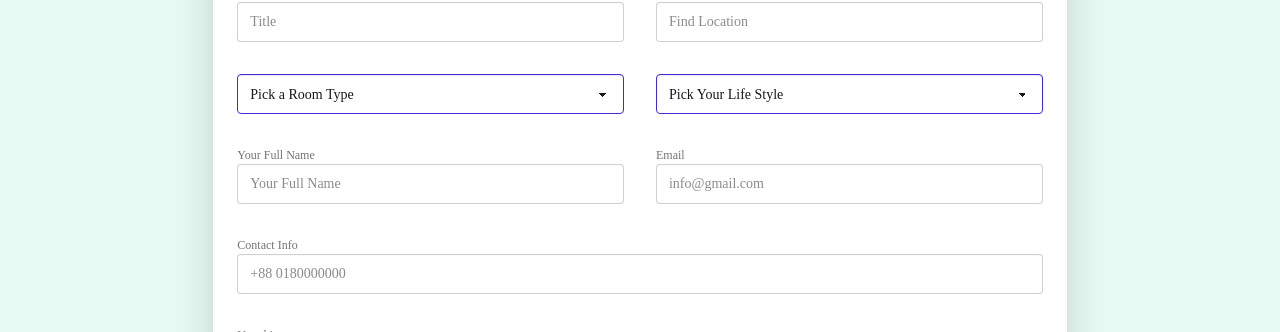
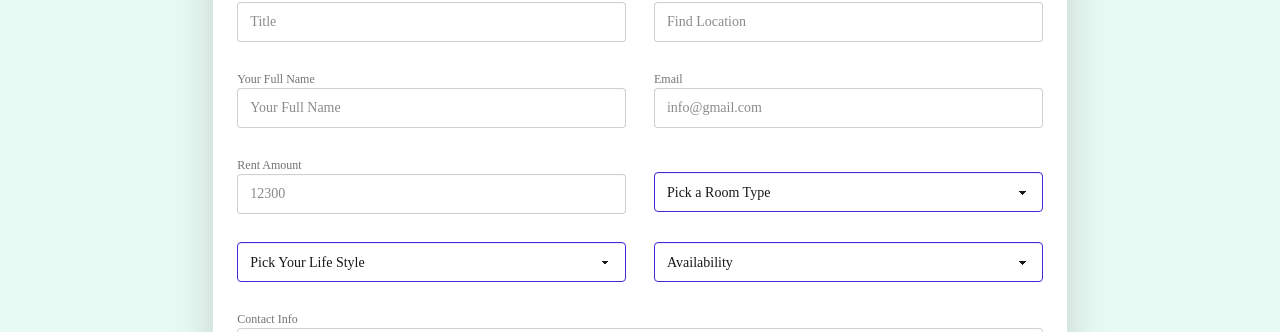
Before and after one commit to Arifuzzaman01/roommate-finder, a React (Vite) app: page /add-to-find in a window 1280 px wide. Shown: the part 224-556 px from the top of the page. Built offline with nearby package versions, Linux system fonts and the light colour scheme; no server answers.

Commit message:
add-to-find done

```diff
--- a/src/pages/AddToFind.jsx
+++ b/src/pages/AddToFind.jsx
@@ -1,10 +1,14 @@
-import React from "react";
+import React, { useContext } from "react";
 import { useState } from "react";
 import Swal from "sweetalert2";
+import { AuthContext } from "../Layout/AuthProvider";
 
 const AddToFind = () => {
+  const { user } = useContext(AuthContext);
   const [roomType, setRoomType] = useState("");
   const [lifestyle, setLifeStyle] = useState("");
+  const [available, setAvailable] = useState("");
+  console.log(user);
   const handleChange = (e) => {
     e.preventDefault();
     setRoomType(e.target.value);
@@ -13,12 +17,16 @@ const AddToFind = () => {
     e.preventDefault();
     setLifeStyle(e.target.value);
   };
+  const handleAvailable = (e) => {
+    e.preventDefault();
+    setAvailable(e.target.value);
+  };
   const handleAddToFind = (e) => {
     e.preventDefault();
     // console.log(roomType, lifestyle);
     const form = e.target;
     const formData = new FormData(form);
-    const { name, email, location, details, title, contact } =
+    const { name, email, location, details, title, contact, amount } =
       Object.fromEntries(formData);
 
     const postedData = {
@@ -28,8 +36,10 @@ const AddToFind = () => {
       roomType,
       lifestyle,
       contact,
+      amount,
       location,
       details,
+      available,
     };
     fetch("http://localhost:3000/users", {
       method: "POST",
@@ -43,12 +53,16 @@ const AddToFind = () => {
         // console.log(data);
 
         Swal.fire({
-          position: "top-end",
+          position: "top",
           icon: "success",
           title: "Your work has been saved",
           showConfirmButton: false,
           timer: 1500,
         });
+        e.target.reset();
+        setRoomType("");
+        setLifeStyle("");
+        setAvailable("");
       });
   };
   return (
@@ -60,7 +74,7 @@ const AddToFind = () => {
           </h1>
           <form
             onSubmit={handleAddToFind}
-            className="fieldset grid grid-cols-1 md:grid-cols-2 gap-8"
+            className="fieldset flex flex-col md:grid grid-cols-2 gap-7 "
           >
             <div>
               <label className="label">Title</label>
@@ -84,12 +98,47 @@ const AddToFind = () => {
                 required
               />
             </div>
+            <div>
+              <label className="label">Your Full Name</label>
+              <br />
+              <input
+                type="text"
+                name="name"
+                value={user?.displayName}
+                className="input w-full"
+                placeholder="Your Full Name"
+                required
+              />
+            </div>
+            <div>
+              <label className="label">Email</label>
+              <br />
+              <input
+                type="email"
+                name="email"
+                value={user?.email}
+                className="input w-full"
+                placeholder="info@gmail.com"
+                required
+              />
+            </div>
+            <div>
+              <label className="label">Rent Amount</label>
+              <br />
+              <input
+                type="text"
+                name="amount"
+                className="input w-full"
+                placeholder="12300"
+                required
+              />
+            </div>
             {/* select room-type */}
             <div>
               <select
                 value={roomType}
                 onChange={handleChange}
-                className="select select-primary w-full"
+                className="select select-primary md:mt-4 w-full"
               >
                 <option value="" disabled>
                   Pick a Room Type
@@ -118,27 +167,19 @@ const AddToFind = () => {
             </div>
 
             <div>
-              <label className="label">Your Full Name</label>
-              <br />
-              <input
-                type="text"
-                name="name"
-                className="input w-full"
-                placeholder="Your Full Name"
-                required
-              />
+              <select
+                value={available}
+                onChange={handleAvailable}
+                className="select select-primary w-full"
+              >
+                <option value="" disabled>
+                  Availability
+                </option>
+                <option value="Night owl">Available</option>
+                <option value="Early bird ">Not available </option>
+              </select>
             </div>
-            <div>
-              <label className="label">Email</label>
-              <br />
-              <input
-                type="email"
-                name="email"
-                className="input w-full"
-                placeholder="info@gmail.com"
-                required
-              />
-            </div>
+
             <div className="col-span-2">
               <label className="label">Contact Info</label>
               <br />
```
